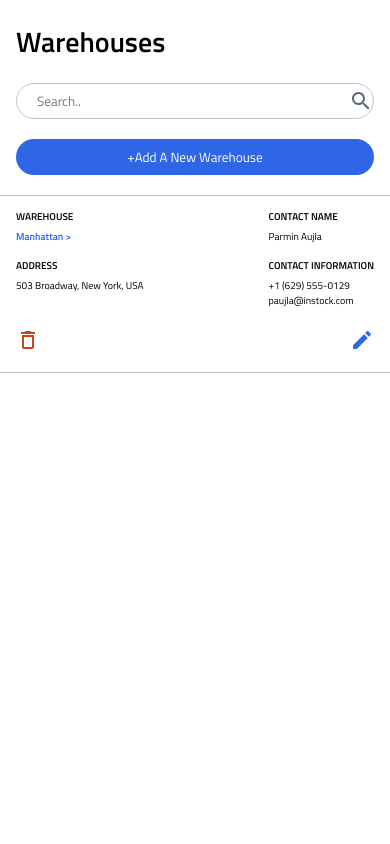
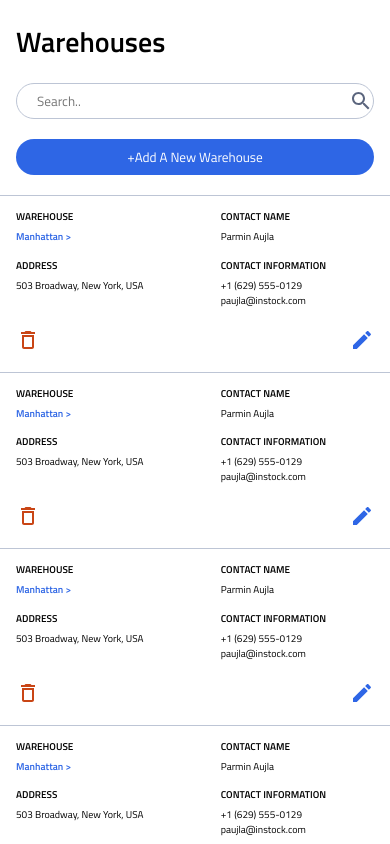
Before and after one commit to merinekh/siar-instock-client, a React (Create React App) app: page / in a window 390 px wide. Shown: the top 844 px of the page. Built offline with nearby package versions, Linux system fonts and the light colour scheme.

Commit message:
Updated tablet view styling

```diff
--- a/src/components/WarehouseListItems/WarehouseListItems.js
+++ b/src/components/WarehouseListItems/WarehouseListItems.js
@@ -10,55 +10,55 @@ const WarehouseListItems = () => {
       phone_number: "+1 (629) 555-0129",
       email: "paujla@instock.com",
     },
-    // {
-    //   warehouse: "Manhattan",
-    //   address: "503 Broadway, New York, USA",
-    //   name: "Parmin Aujla",
-    //   phone_number: "+1 (629) 555-0129",
-    //   email: "paujla@instock.com",
-    // },
-    // {
-    //   warehouse: "Manhattan",
-    //   address: "503 Broadway, New York, USA",
-    //   name: "Parmin Aujla",
-    //   phone_number: "+1 (629) 555-0129",
-    //   email: "paujla@instock.com",
-    // },
-    // {
-    //   warehouse: "Manhattan",
-    //   address: "503 Broadway, New York, USA",
-    //   name: "Parmin Aujla",
-    //   phone_number: "+1 (629) 555-0129",
-    //   email: "paujla@instock.com",
-    // },
-    // {
-    //   warehouse: "Manhattan",
-    //   address: "503 Broadway, New York, USA",
-    //   name: "Parmin Aujla",
-    //   phone_number: "+1 (629) 555-0129",
-    //   email: "paujla@instock.com",
-    // },
-    // {
-    //   warehouse: "Manhattan",
-    //   address: "503 Broadway, New York, USA",
-    //   name: "Parmin Aujla",
-    //   phone_number: "+1 (629) 555-0129",
-    //   email: "paujla@instock.com",
-    // },
-    // {
-    //   warehouse: "Manhattan",
-    //   address: "503 Broadway, New York, USA",
-    //   name: "Parmin Aujla",
-    //   phone_number: "+1 (629) 555-0129",
-    //   email: "paujla@instock.com",
-    // },
+    {
+      warehouse: "Manhattan",
+      address: "503 Broadway, New York, USA",
+      name: "Parmin Aujla",
+      phone_number: "+1 (629) 555-0129",
+      email: "paujla@instock.com",
+    },
+    {
+      warehouse: "Manhattan",
+      address: "503 Broadway, New York, USA",
+      name: "Parmin Aujla",
+      phone_number: "+1 (629) 555-0129",
+      email: "paujla@instock.com",
+    },
+    {
+      warehouse: "Manhattan",
+      address: "503 Broadway, New York, USA",
+      name: "Parmin Aujla",
+      phone_number: "+1 (629) 555-0129",
+      email: "paujla@instock.com",
+    },
+    {
+      warehouse: "Manhattan",
+      address: "503 Broadway, New York, USA",
+      name: "Parmin Aujla",
+      phone_number: "+1 (629) 555-0129",
+      email: "paujla@instock.com",
+    },
+    {
+      warehouse: "Manhattan",
+      address: "503 Broadway, New York, USA",
+      name: "Parmin Aujla",
+      phone_number: "+1 (629) 555-0129",
+      email: "paujla@instock.com",
+    },
+    {
+      warehouse: "Manhattan",
+      address: "503 Broadway, New York, USA",
+      name: "Parmin Aujla",
+      phone_number: "+1 (629) 555-0129",
+      email: "paujla@instock.com",
+    },
   ];
 
   const mappedList = list.map((element) => {
     return (
       <>
         <div className="warehouse">
-          <div className="warehouse__wrapper">
+          <div className="warehouse__wrapper warehouse__wrapper--left">
             <div className="warehouse__container">
               <h4 className="warehouse__subtitle">WAREHOUSE</h4>
               <p className="warehouse__location">{`${element.warehouse} >`}</p>
@@ -70,10 +70,10 @@ const WarehouseListItems = () => {
                 </p>
             </div>
           </div>
-          <div className="warehouse__wrapper">
+          <div className="warehouse__wrapper warehouse__wrapper--right">
             <div className="warehouse__container">
               <h4 className="warehouse__subtitle">CONTACT NAME</h4>
-              <p> {element.name}</p>
+              <p className="warehouse__name"> {element.name}</p>
             </div>
             <div className="warehouse__container">
               <div className="warehouse__contact">
--- a/src/components/WarehouseListItems/WarehouseListItems.scss
+++ b/src/components/WarehouseListItems/WarehouseListItems.scss
@@ -12,12 +12,24 @@ p {
   justify-content: space-between;
 
   @include tablet {
-    padding: 0 3.2rem;
+    padding: 2rem 3.2rem;
     border-bottom: 0.1rem solid $cloud;
+    align-items: center;
   }
   &__wrapper {
     @include tablet {
       display: flex;
+      //   justify-content: space-between;
+    }
+    &--left {
+      @include tablet {
+        // flex-grow: 1;
+      }
+    }
+    &--right {
+      @include tablet {
+        flex-grow: 1;
+      }
     }
   }
   &__container {
@@ -27,11 +39,12 @@ p {
       padding: 0;
       display: flex;
       flex-direction: column;
+      justify-content: center;
     }
 
     &--address {
       @include tablet {
-        width: 50%;
+        width: 25%;
       }
     }
   }
@@ -49,6 +62,7 @@ p {
     color: $instock-Indigo;
     font-weight: 600;
     @include tablet {
+        margin-right: 9rem;
     }
   }
 
@@ -58,12 +72,17 @@ p {
     }
   }
 
+  &__name{
+    margin-right: 10rem;
+  }
+
   &__contact {
     @include tablet {
       display: flex;
       flex-direction: column;
     }
   }
+
 
   &__icons {
     display: flex;
```
